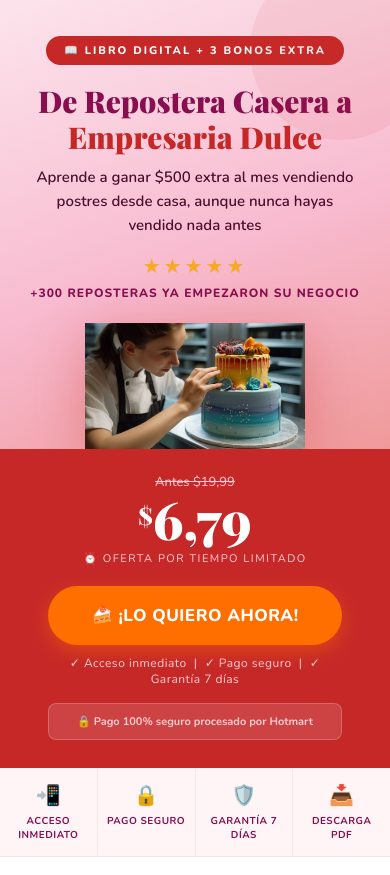
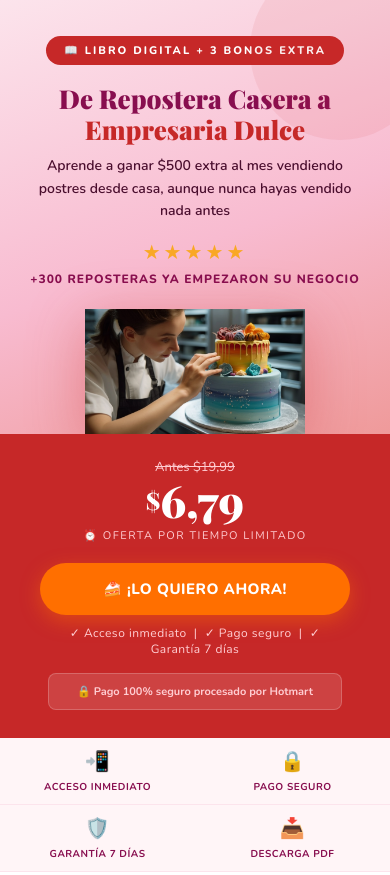
Before and after one commit to sasamo-png/Landing_producto_1, a plain HTML site: page landing page.html in a window 390 px wide. Shown: the top 875 px of the page. Drawn offline with nearby package versions, Linux system fonts and the light colour scheme.

Commit message:
Mobile responsive optimizations

```diff
--- a/landing page.html
+++ b/landing page.html
@@ -114,6 +114,19 @@
   .footer{background:#880e4f;padding:20px 24px;text-align:center}
   .footer p{font-size:11px;color:#f8bbd0;line-height:1.8}
   .footer a{color:#ffcdd2;text-decoration:underline}
+
+  /* MEDIA QUERIES PARA MÓVILES */
+  @media (max-width: 480px) {
+    .hero h1 { font-size: 26px; }
+    .hero-sub { font-size: 14px; }
+    .price-main { font-size: 44px; }
+    .trust-bar { flex-wrap: wrap; border-bottom: none; }
+    .trust-item { flex: 1 1 40%; border-bottom: 1px solid #fce4ec; border-right: none; padding: 10px 4px; }
+    .transform-grid { grid-template-columns: 1fr; }
+    .section, .section-alt { padding: 24px 16px; }
+    .cta-btn, .cta-btn-full { font-size: 15px; padding: 16px 20px; }
+    .cta-btn { width: calc(100% - 32px); }
+  }
 </style>
 </head>
 <body>
```
